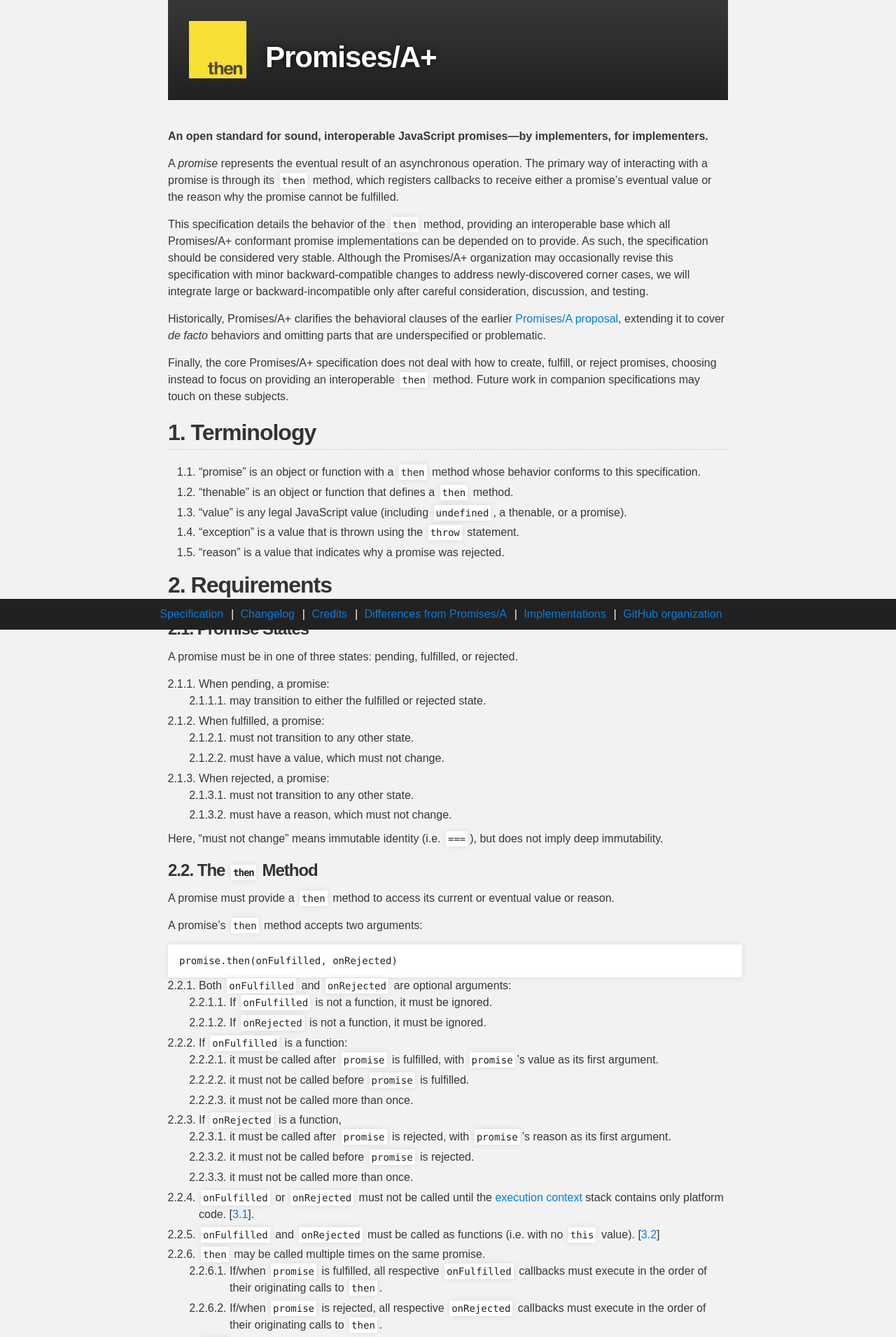
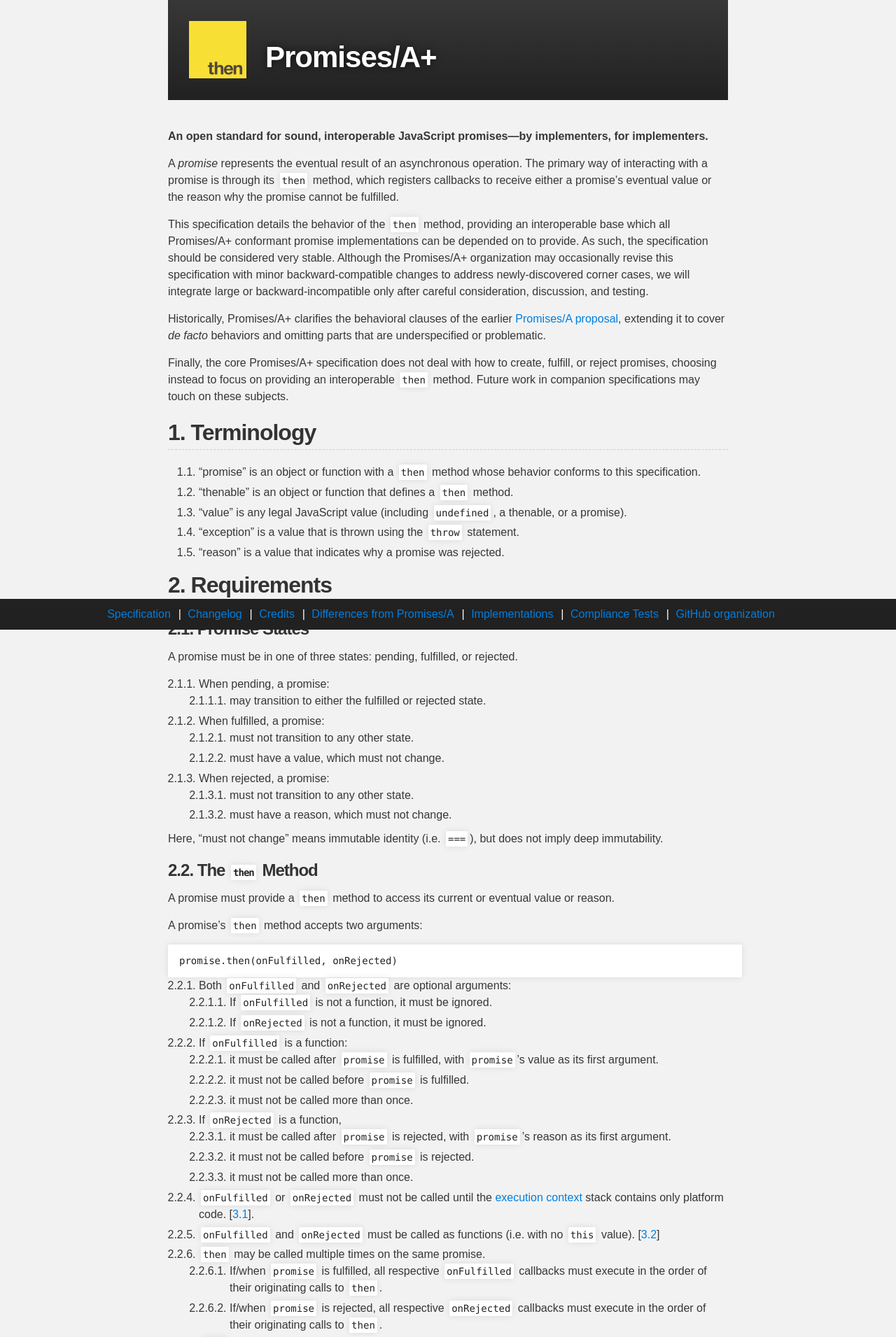
Before and after one commit to promises-aplus/promises-spec, a Jekyll site: the page built from index.md, in a window 1280 px wide. Shown: the top 1911 px of the page at 70% size. Built offline with Jekyll 4.4.1, drawn with Linux system fonts in a browser that asks for light colours.

Commit message:
Add link to tests in footer.

```diff
--- a/_layouts/default.html
+++ b/_layouts/default.html
@@ -16,6 +16,7 @@
       <a href="/credits">Credits</a>
       <a href="/differences-from-promises-a">Differences from Promises/A</a>
       <a href="/implementations">Implementations</a>
+      <a href="https://github.com/promises-aplus/promises-tests">Compliance Tests</a>
       <a href="https://github.com/promises-aplus">GitHub organization</a>
     </footer>
     <script src="assets/linker.js"></script>
```
